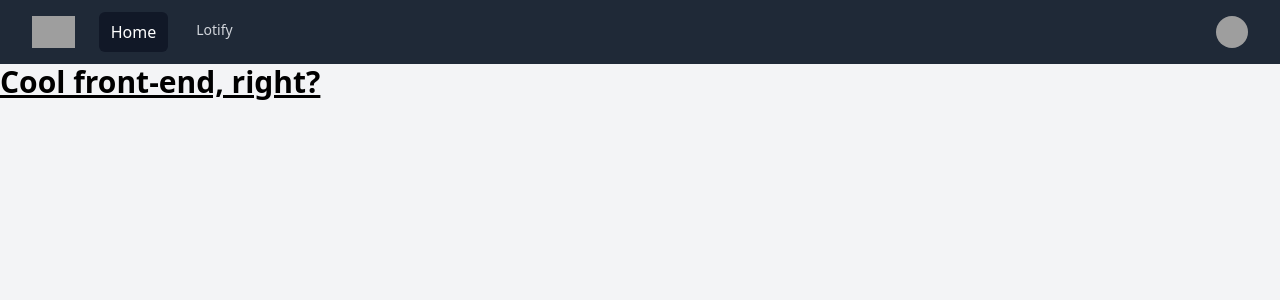
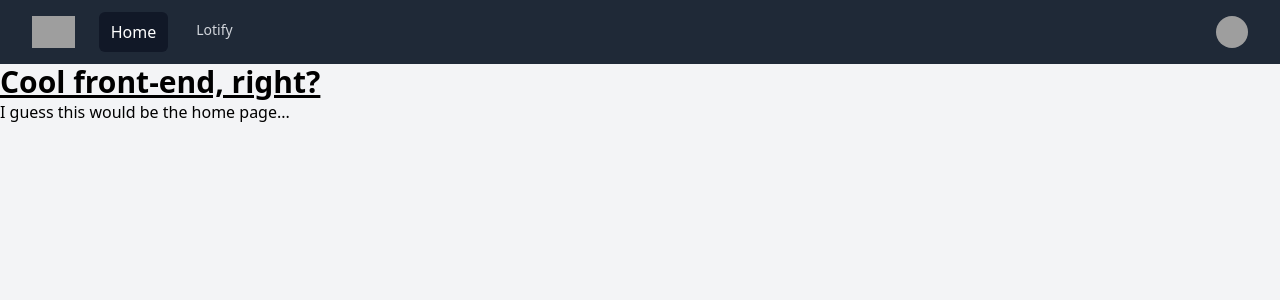
Before and after one commit to Bliztle/main-svelte, a SvelteKit app: page / in a window 1280 px wide. Shown: the top 300 px of the page. Built offline with nearby package versions, Linux system fonts and the light colour scheme; grey boxes are pictures that could not be loaded.

Commit message:
added lmao text

```diff
--- a/src/routes/+page.svelte
+++ b/src/routes/+page.svelte
@@ -1,4 +1,5 @@
 <h1 class="text-3xl font-bold underline">Cool front-end, right?</h1>
+<h2>I guess this would be the home page...</h2>
 
 <style lang="postcss">
 	:global(html) {
```
